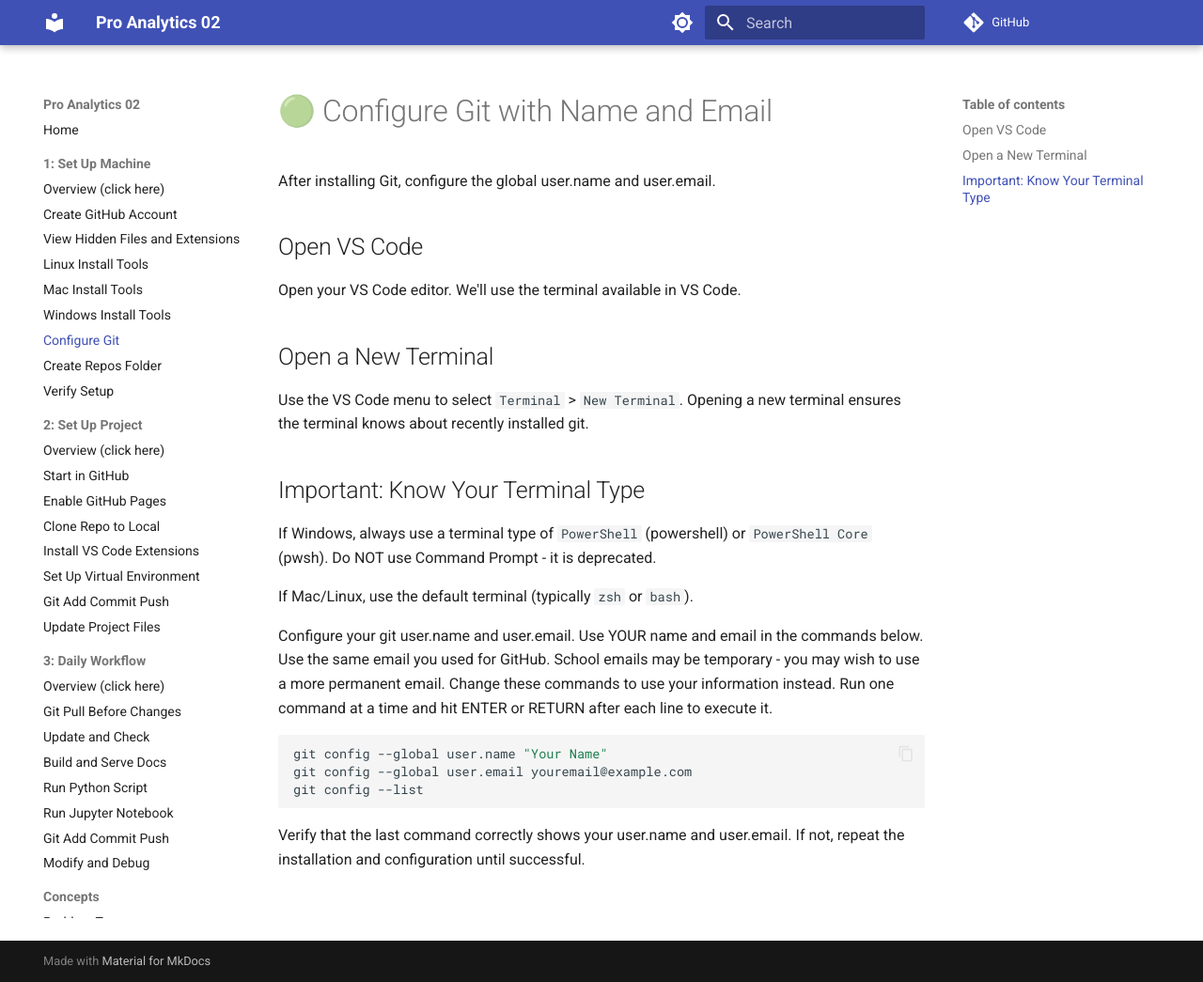
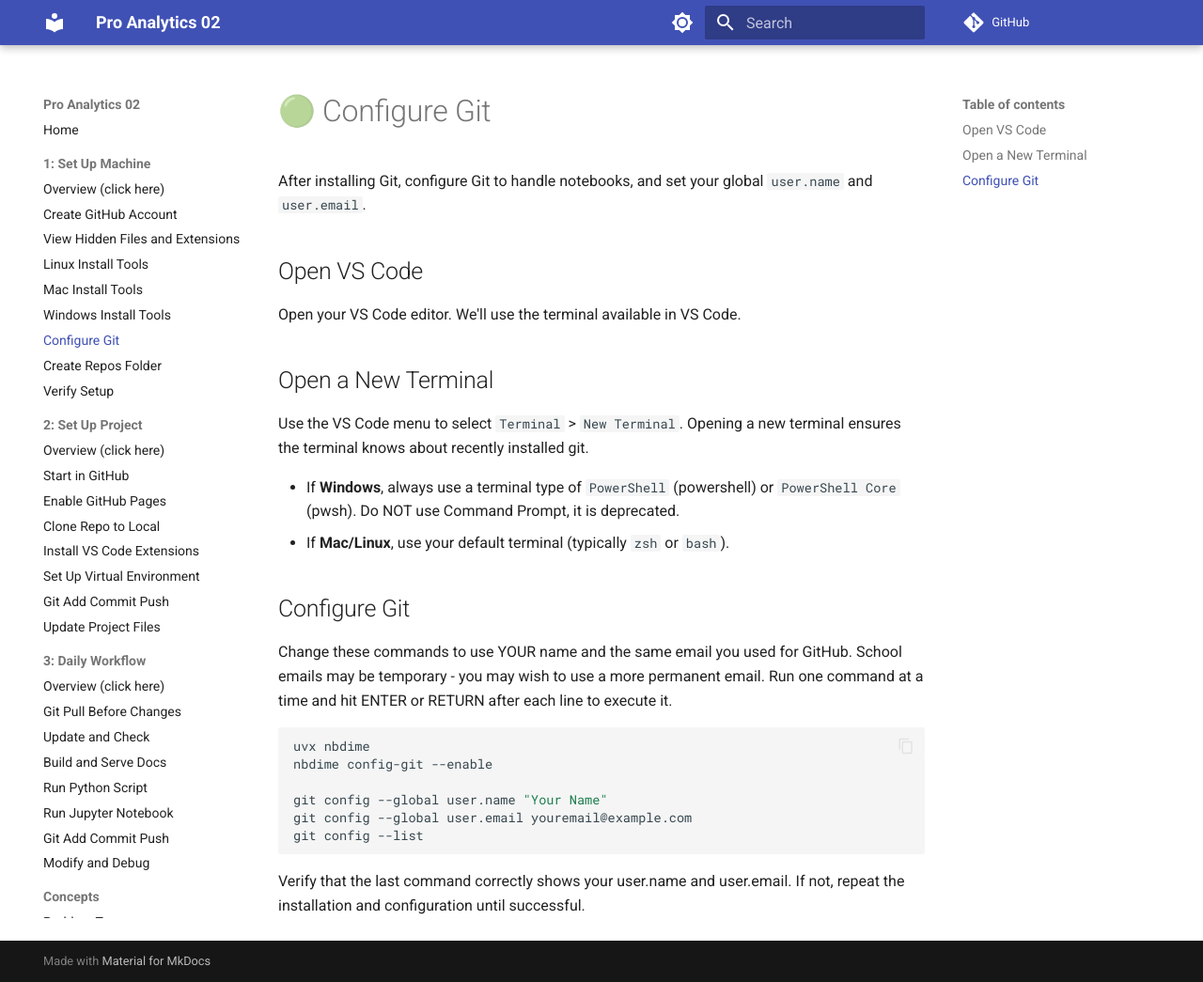
Before and after one commit to denisecase/pro-analytics-02, an MkDocs documentation site: the page built from docs/01-set-up-machine/04-configure-git.md, in a window 1280 px wide and 1045 px high. Shown: the whole window at 94% size. Built offline with MkDocs 1.6.1 and Material for MkDocs 9.7.7, drawn with Linux system fonts in a browser that asks for light colours; comment, search, counter and statistics services are not loaded.

Commit message:
add nbdime for notebook diffs

````diff
--- a/docs/01-set-up-machine/04-configure-git.md
+++ b/docs/01-set-up-machine/04-configure-git.md
@@ -1,6 +1,6 @@
-# 🟢 Configure Git with Name and Email
+# 🟢 Configure Git
 
-After installing Git, configure the global user.name and user.email.
+After installing Git, configure Git to handle notebooks, and set your global `user.name` and `user.email`.
 
 ##  Open VS Code
 
@@ -11,21 +11,20 @@
 Use the VS Code menu to select `Terminal` >  `New Terminal`.
 Opening a new terminal ensures the terminal knows about recently installed git.
 
-## Important: Know Your Terminal Type
+- If **Windows**, always use a terminal type of `PowerShell` (powershell) or `PowerShell Core` (pwsh).
+Do NOT use Command Prompt, it is deprecated.
+- If **Mac/Linux**, use your default terminal (typically `zsh` or `bash`).
 
-If Windows, always use a terminal type of `PowerShell` (powershell) or `PowerShell Core` (pwsh).
-Do NOT use Command Prompt - it is deprecated.
+## Configure Git
 
-If Mac/Linux, use the default terminal (typically `zsh` or `bash`).
-
-Configure your git user.name and user.email.
-Use YOUR name and email in the commands below.
-Use the same email you used for GitHub.
+Change these commands to use YOUR name and the same email you used for GitHub.
 School emails may be temporary - you may wish to use a more permanent email.
-Change these commands to use your information instead.
 Run one command at a time and hit ENTER or RETURN after each line to execute it.
 
 ```shell
+uvx nbdime
+nbdime config-git --enable
+
 git config --global user.name "Your Name"
 git config --global user.email youremail@example.com
 git config --list
````
